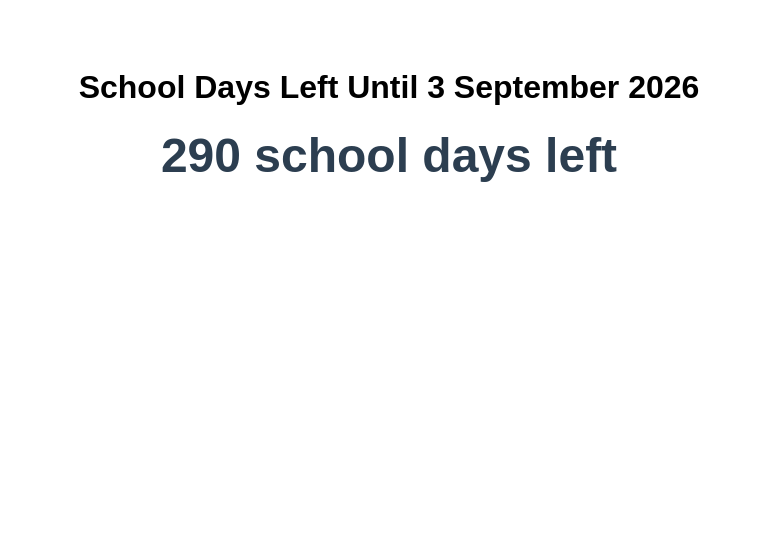
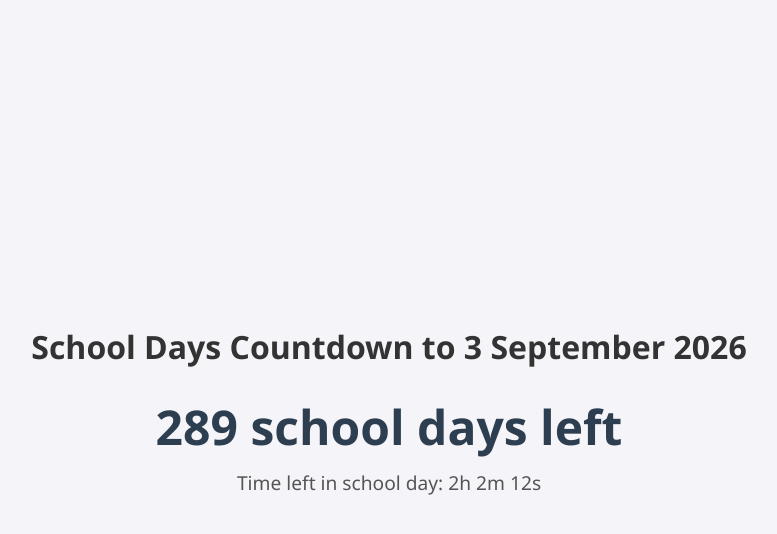
Before and after one commit to M4AN60/Count-Down, a plain HTML site: page index.html in a window 1280 px wide. Shown: the whole page, without its empty margins (251-1028 px from the left). Drawn offline with Linux system fonts and the light colour scheme.

Commit message:
Update index.html

```diff
--- a/index.html
+++ b/index.html
@@ -5,33 +5,58 @@
   <title>School Days Countdown</title>
   <style>
     body {
-      font-family: Arial, sans-serif;
-      text-align: center;
-      padding: 40px;
+      font-family: 'Segoe UI', sans-serif;
+      background: #f4f4f9;
+      color: #333;
+      display: flex;
+      flex-direction: column;
+      align-items: center;
+      justify-content: center;
+      height: 100vh;
+      margin: 0;
     }
-    #count {
-      font-size: 48px;
+    h1 {
+      font-size: 2em;
+      margin-bottom: 0.5em;
+    }
+    .countdown {
+      font-size: 3em;
       font-weight: bold;
       color: #2c3e50;
+      margin: 10px 0;
+    }
+    .timer {
+      font-size: 1.2em;
+      color: #555;
     }
   </style>
 </head>
 <body>
-  <h1>School Days Left Until 3 September 2026</h1>
-  <div id="count">Calculating...</div>
+  <h1>School Days Countdown to 3 September 2026</h1>
+  <div class="countdown" id="schoolDays">Calculating...</div>
+  <div class="timer" id="dayTimeLeft">Calculating...</div>
 
   <script>
+    // Custom public holidays or student-free days
+    const holidays = [
+      "2026-08-10" // Example: EKKA Public Holiday in Brisbane
+    ];
+
     function isWeekend(date) {
       const day = date.getDay();
-      return day === 0 || day === 6; // Sunday or Saturday
+      return day === 0 || day === 6;
+    }
+
+    function isHoliday(date) {
+      const dateStr = date.toISOString().split('T')[0];
+      return holidays.includes(dateStr);
     }
 
     function calculateSchoolDays(startDate, endDate) {
       let count = 0;
       let current = new Date(startDate);
-
       while (current <= endDate) {
-        if (!isWeekend(current)) {
+        if (!isWeekend(current) && !isHoliday(current)) {
           count++;
         }
         current.setDate(current.getDate() + 1);
@@ -41,18 +66,48 @@
 
     function updateCountdown() {
       const today = new Date();
-      const endDate = new Date("2026-09-03");
+      const endDate = new Date("2026-09-03T00:00:00");
 
       if (today > endDate) {
-        document.getElementById("count").textContent = "School has finished!";
+        document.getElementById("schoolDays").textContent = "School has finished!";
+        document.getElementById("dayTimeLeft").textContent = "Enjoy your holidays!";
         return;
       }
 
       const schoolDaysLeft = calculateSchoolDays(today, endDate);
-      document.getElementById("count").textContent = `${schoolDaysLeft} school days left`;
+      document.getElementById("schoolDays").textContent = `${schoolDaysLeft} school days left`;
+
+      // School day hours 8:30 AM to 3:00 PM
+      const now = new Date();
+      const startOfDay = new Date(now);
+      startOfDay.setHours(8, 30, 0, 0);
+      const endOfDay = new Date(now);
+      endOfDay.setHours(15, 0, 0, 0);
+
+      let timeMessage = "";
+      if (now < startOfDay) {
+        const diff = startOfDay - now;
+        timeMessage = `School starts in ${formatTime(diff)}`;
+      } else if (now > endOfDay) {
+        timeMessage = "School is over for today!";
+      } else {
+        const diff = endOfDay - now;
+        timeMessage = `Time left in school day: ${formatTime(diff)}`;
+      }
+
+      document.getElementById("dayTimeLeft").textContent = timeMessage;
+    }
+
+    function formatTime(ms) {
+      const totalSeconds = Math.floor(ms / 1000);
+      const hours = Math.floor(totalSeconds / 3600);
+      const minutes = Math.floor((totalSeconds % 3600) / 60);
+      const seconds = totalSeconds % 60;
+      return `${hours}h ${minutes}m ${seconds}s`;
     }
 
     updateCountdown();
+    setInterval(updateCountdown, 1000);
   </script>
 </body>
 </html>
```
